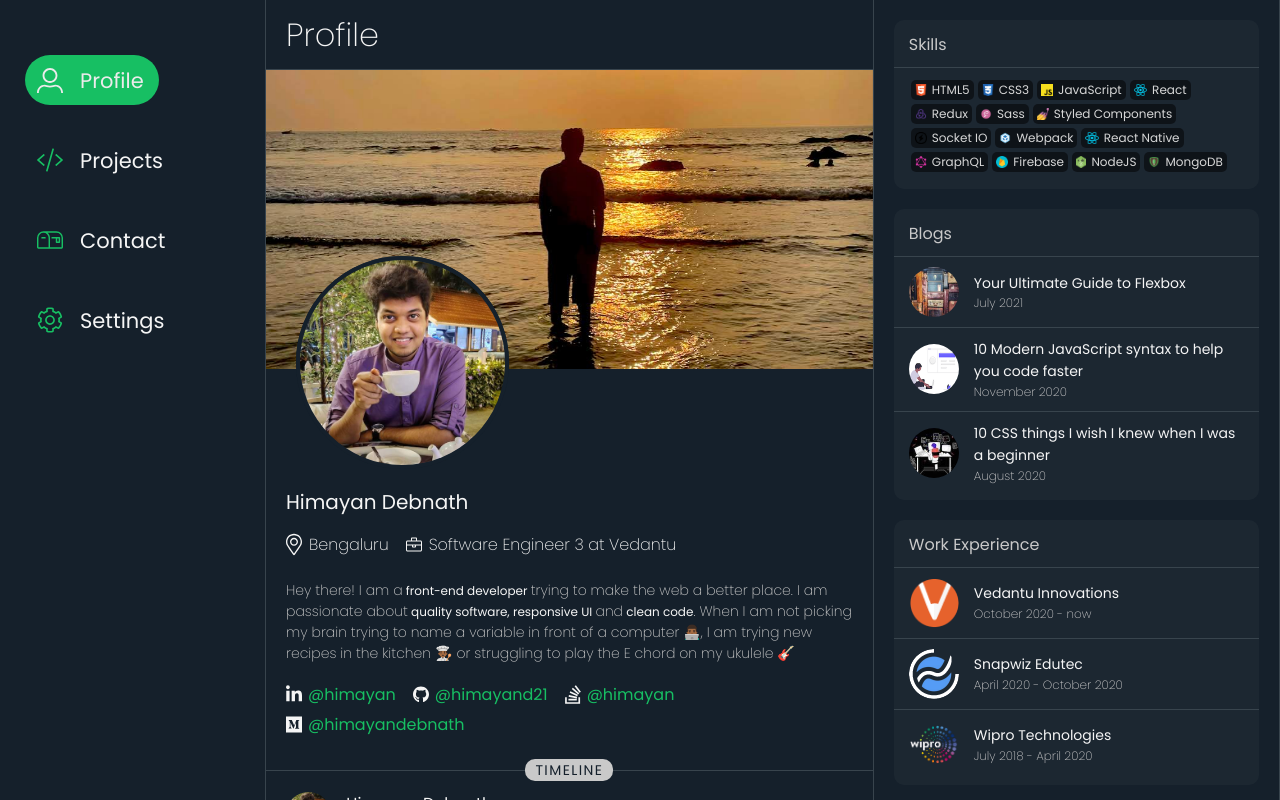
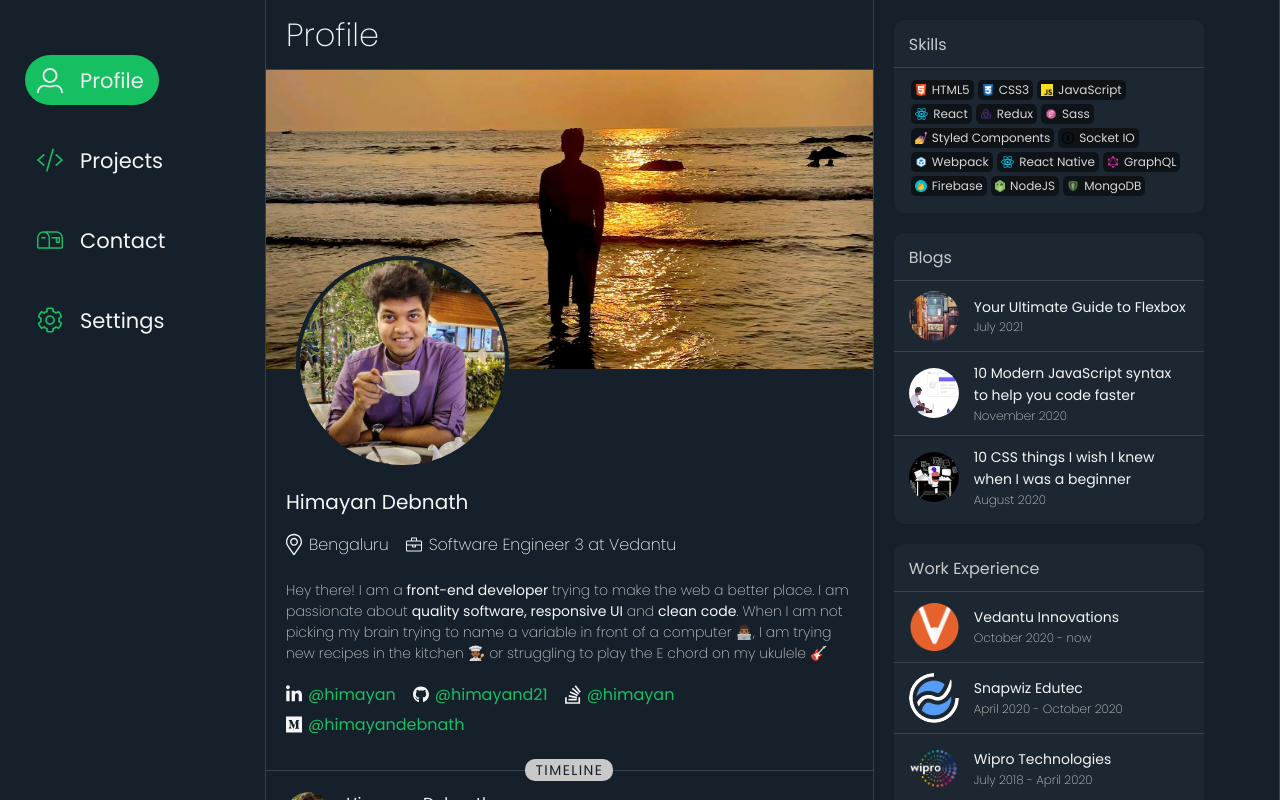
Before and after one commit to himayand21/portfolio-v2, a React (Create React App) app: page / in a window 1280 px wide. Shown: the top 800 px of the page. Built offline with nearby package versions, Linux system fonts and the light colour scheme.

Commit message:
fix(style): add proper value to sticky component

```diff
--- a/src/containers/profile/index.tsx
+++ b/src/containers/profile/index.tsx
@@ -80,6 +80,13 @@ const Profile = ({
     }
   };
 
+  const handleAsideTop = () => {
+    const highlightsElem = highlightsRef.current;
+    if (highlightsElem) {
+      highlightsElem.style.top = `${window.innerHeight - (highlightsElem.offsetHeight + 20)}px`;
+    }
+  };
+
   useEffect(() => {
     if (isHighlightsShown) {
       document.addEventListener('click', handleOutsideClick, false);
@@ -89,6 +96,14 @@ const Profile = ({
     }
     return (() => undefined);
   }, [isHighlightsShown]);
+
+  useEffect(() => {
+    handleAsideTop();
+    window.addEventListener('resize', handleAsideTop);
+    return (() => {
+      window.removeEventListener('resize', handleAsideTop);
+    });
+  }, []);
 
   return (
     <FeedWrapper
--- a/src/containers/profile/styles/asideStyles.tsx
+++ b/src/containers/profile/styles/asideStyles.tsx
@@ -11,8 +11,9 @@ type withIsHightlightsShown = {
 export const Aside = styled('aside')<withIsHightlightsShown>`
     flex: 1;
     position: sticky;
-    top: 0;
+    top: 0px;
     min-width: 250px;
+    max-width: 350px;
     padding-top: 20px;
     overscroll-behavior: contain;
     pointer-events: auto;
--- a/src/containers/profile/styles/profileInfoStyles.tsx
+++ b/src/containers/profile/styles/profileInfoStyles.tsx
@@ -122,7 +122,7 @@ export const BioText = styled(TypographyBodyReduced)`
         font-size: inherit;
     }
     b {
-        font-size: 12px;
+        font-size: inherit;
         font-weight: 400;
         color: ${({ theme }) => theme.text};
         letter-spacing: auto;
--- a/src/styles/app.tsx
+++ b/src/styles/app.tsx
@@ -58,7 +58,7 @@ export const Left = styled.header`
   position: sticky;
   top: 0;
   background-color: inherit;
-  max-height: 100%;
+  max-height: 100vh;
   @media only screen and (max-width: ${LAPTOP}px) {
     width: 200px;
   }
```
